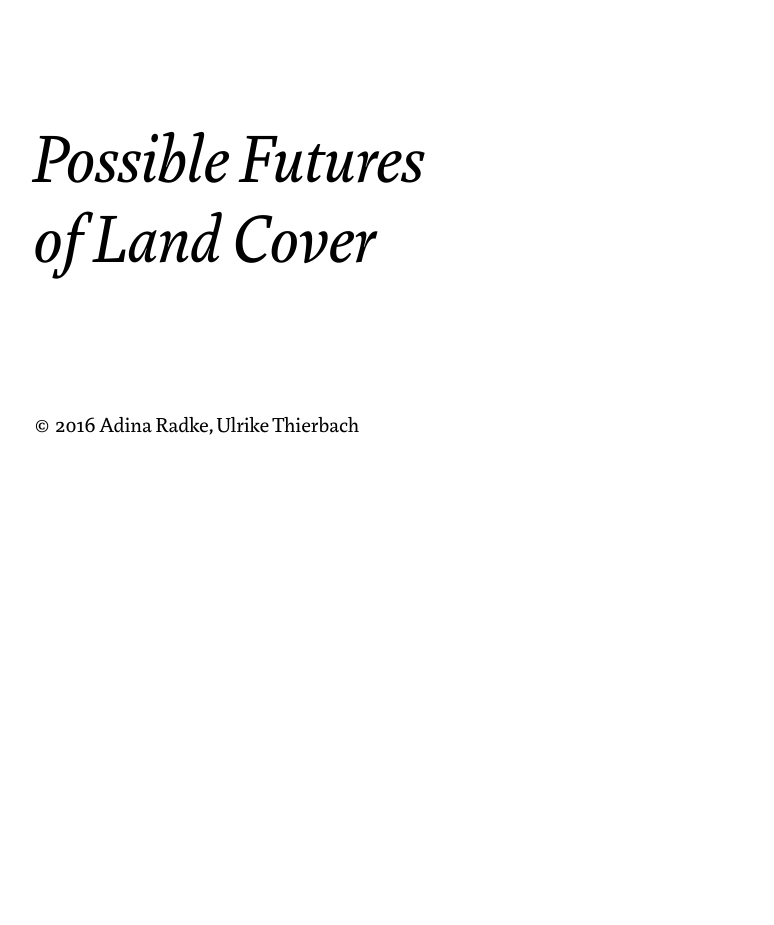
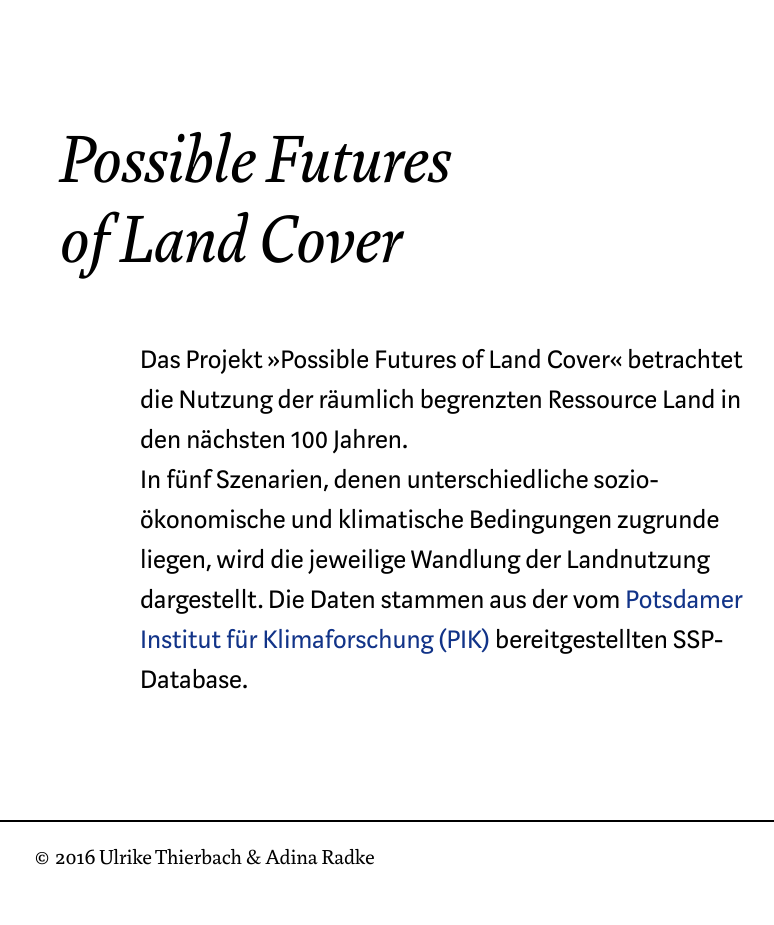
Before and after one commit to landcover/possiblefutures, a plain HTML site: page index.html in a window 1280 px wide. Shown: the whole page, without its empty margins (190-964 px from the left). Before the commit the page ends 800 px from the top, so only its background shows below. Drawn offline with Linux system fonts and the light colour scheme.

Commit message:
Update index.html

```diff
--- a/index.html
+++ b/index.html
@@ -23,33 +23,31 @@
 
 <body>
 
-  <header>
-    <div class="overlay">
+  <div class="grid ">
     <div class="row">
-          <div class="col col--8 col--offset2 navigation">
+      <div class="col col--8 col--offset1">
         <h1 class="title">Possible Futures<br>of Land Cover</h1>
       </div> <!-- /row -->
     </div> <!-- /col -->
   </div> <!-- /grid -->
-  </header>
 
   <main class="grid">
   <div class="row">
-
    <div class="col col--8 col--offset2">
-      <h2 class="first">
-      </h2>
-      <p></p>
+      <p class="first editorial">
+        Das Projekt »Possible Futures of Land Cover« betrachtet die Nutzung der räumlich begrenzten Ressource Land in den nächsten 100 Jahren.<br>
+        In fünf Szenarien, denen unterschiedliche sozio-ökonomische und klimatische Bedingungen zugrunde liegen, wird die jeweilige Wandlung der Landnutzung dargestellt. Die Daten stammen aus der vom <a href="http://www.pik-potsdam.de">Potsdamer Institut für Klimaforschung (PIK)</a> bereitgestellten SSP-Database.
+      </p>
     </div><!-- /col -->
   </div><!-- /row -->
-
 
 </main>
 
 <footer>
-  <div class="row">
+  <div class="row line">
     <div class="col col--8 col--offset2 foot">
-      <p>© 2016 Adina Radke, Ulrike Thierbach<br>
+      <p>© 2016 Ulrike Thierbach & Adina Radke</p>
+
     </div><!-- /col -->
 
   </div><!-- /row -->
```
Lines whose indentation alone changed are shown as unchanged.
